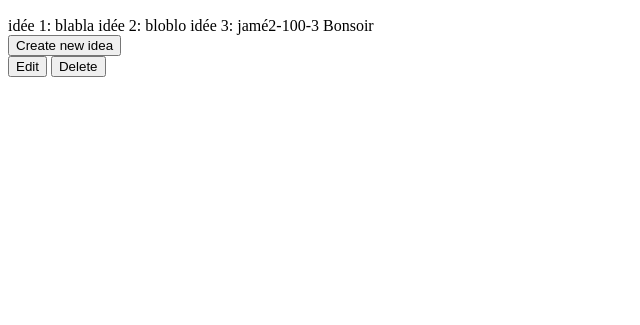
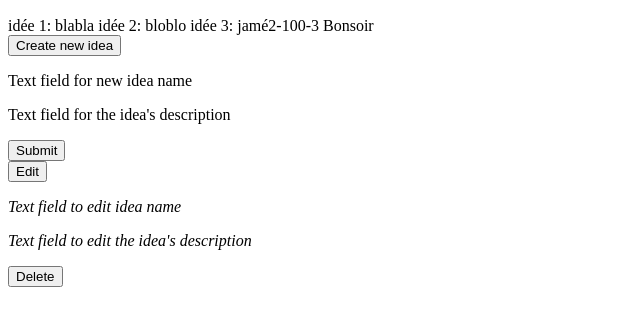
Before and after one commit to NadTr/jepsen-js-web-vananajo, a plain HTML site: page index.html in a window 1280 px wide. Shown: the part 157-482 px from the top of the page, without its empty margins (0-640 px from the left). Drawn offline with Linux system fonts and the light colour scheme; a script that the page names is missing.

Commit message:
edit html structure

```diff
--- a/index.html
+++ b/index.html
@@ -32,10 +32,15 @@
           </div>
           <div class="creation">
             <button id="create">Create new idea</button>
+            <p id="name">Text field for new idea name</p>
+            <p id="description">Text field for the idea's description</p>
+            <button id="submit">Submit</button>
           </div>
         </div>
         <div id ="buttons">
           <button id="edit">Edit</button>
+          <p id="editName"><em>Text field to edit idea name</em></p>
+          <p id="description"><em>Text field to edit the idea's description</em></p>
           <button id="delete">Delete</button>
         </div>
       </div>
```
